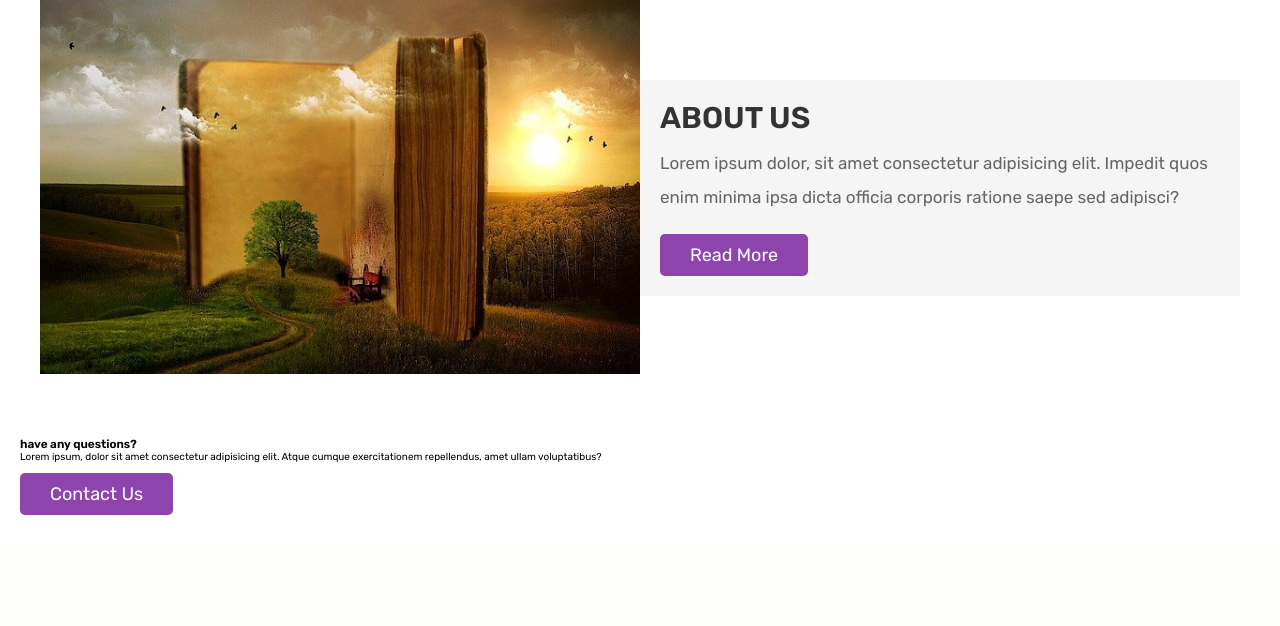
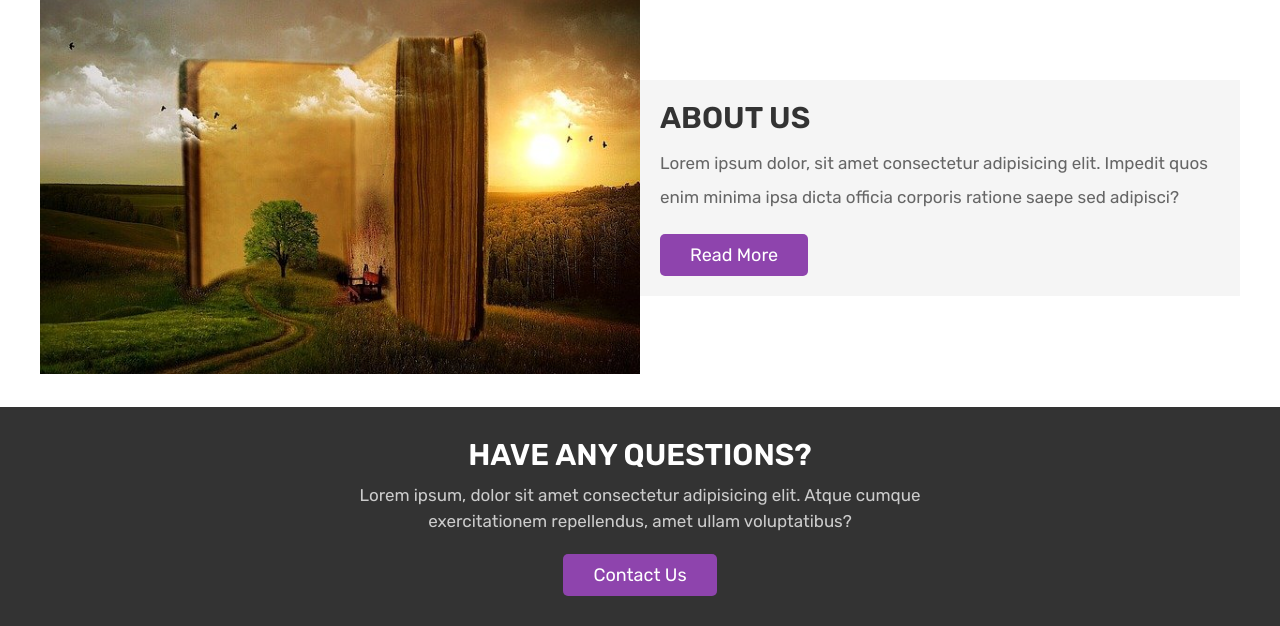
Before and after one commit to Lanarus/book-story, a PHP site: page /home.php in a window 1280 px wide. Shown: the part 846-1472 px from the top of the page. Before the commit the page ends 1361 px from the top, so only its background shows below. Run offline with PHP 8.4, Linux system fonts and the light colour scheme; the visitor is signed in with stand-in values (Sample User, id 1); data that the repository does not hold is empty.

Commit message:
home contact style

```diff
--- a/css/style.css
+++ b/css/style.css
@@ -268,3 +268,26 @@ section{
    font-size: 1.7rem;
    color:var(--light-color);
 }
+
+.home-contact{
+   background-color: var(--black);
+}
+
+.home-contact .content{
+   max-width: 60rem;
+   text-align: center;
+   margin:0 auto;
+}
+
+.home-contact .content h3{
+   font-size: 3rem;
+   text-transform: uppercase;
+   color:var(--white);
+}
+
+.home-contact .content p{
+   padding:1rem 0;
+   line-height: 1.5;
+   color:var(--light-white);
+   font-size: 1.7rem;
+}
```
